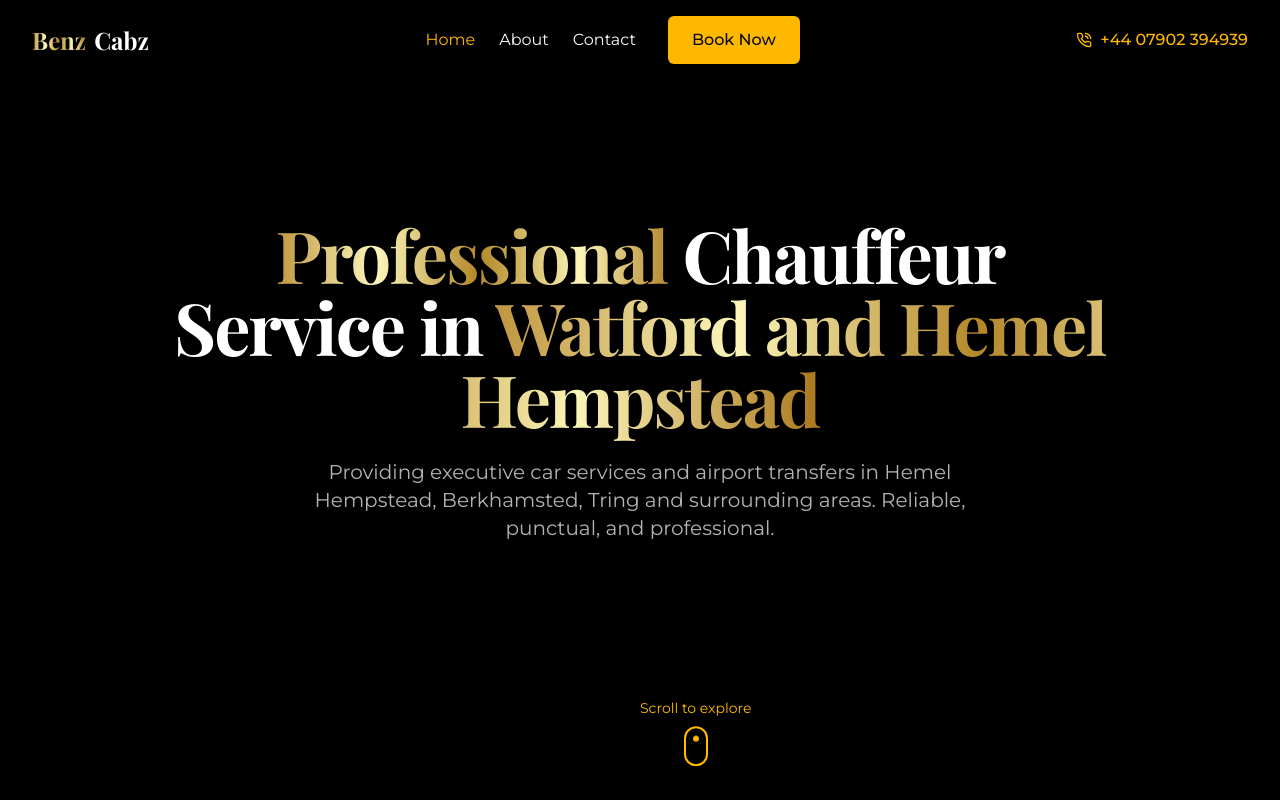
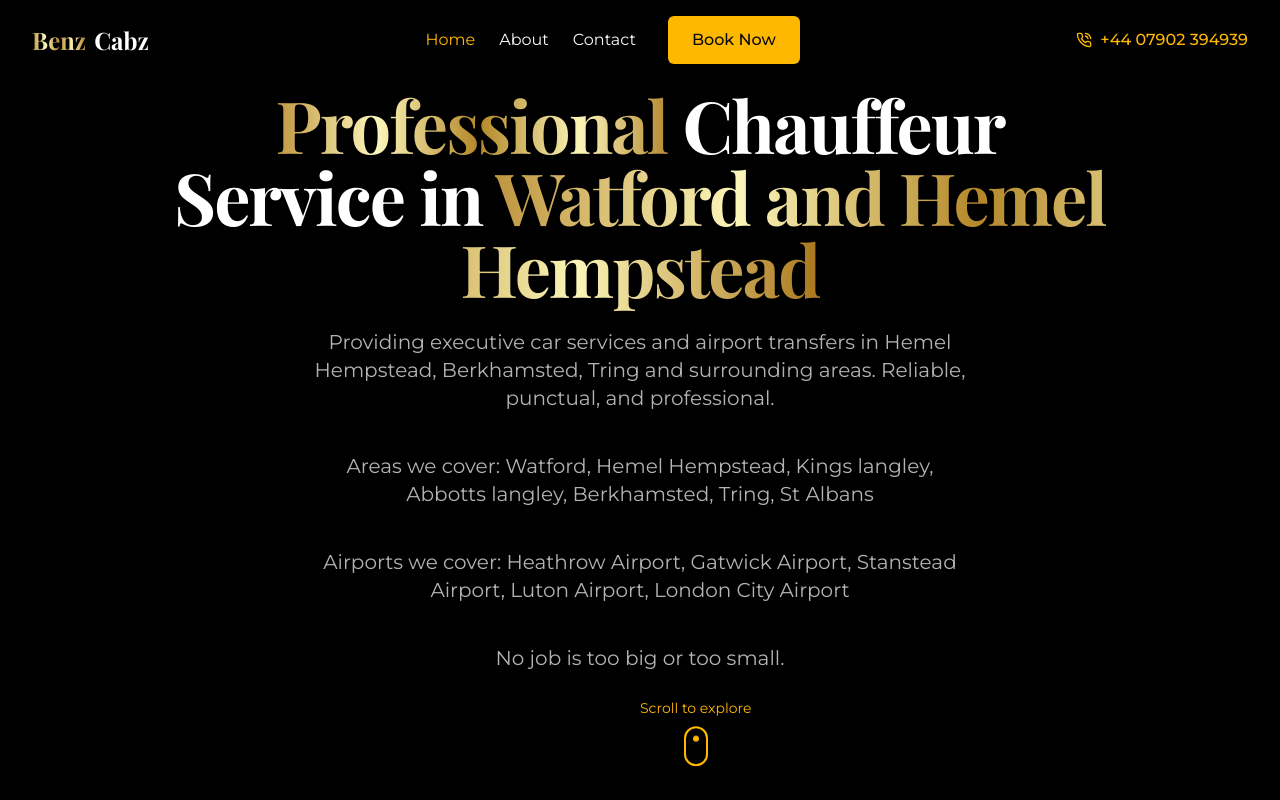
Before and after one commit to adnanmuhtadi/luxurious-ride-booking, a React (Vite) app: page / in a window 1280 px wide. Shown: the top 800 px of the page. Built offline with nearby package versions, Linux system fonts and the light colour scheme.

Commit message:
Initial commit

```diff
--- a/src/components/Hero.tsx
+++ b/src/components/Hero.tsx
@@ -64,6 +64,20 @@ const Hero = () => {
             punctual, and professional.
           </p>
 
+          <p className="mx-auto max-w-2xl text-lg md:text-xl text-muted-foreground mb-10 animate-fade-in">
+            Areas we cover: Watford, Hemel Hempstead, Kings langley, Abbotts
+            langley, Berkhamsted, Tring, St Albans
+          </p>
+
+          <p className="mx-auto max-w-2xl text-lg md:text-xl text-muted-foreground mb-10 animate-fade-in">
+            Airports we cover: Heathrow Airport, Gatwick Airport, Stanstead
+            Airport, Luton Airport, London City Airport
+          </p>
+
+          <p className="mx-auto max-w-2xl text-lg md:text-xl text-muted-foreground mb-10 animate-fade-in">
+            No job is too big or too small.
+          </p>
+
           {/* Removed "Book Your Ride" button
           <div className="flex justify-center animate-fade-in">
             <Link to="/fleet" className="ghost-button">
```
